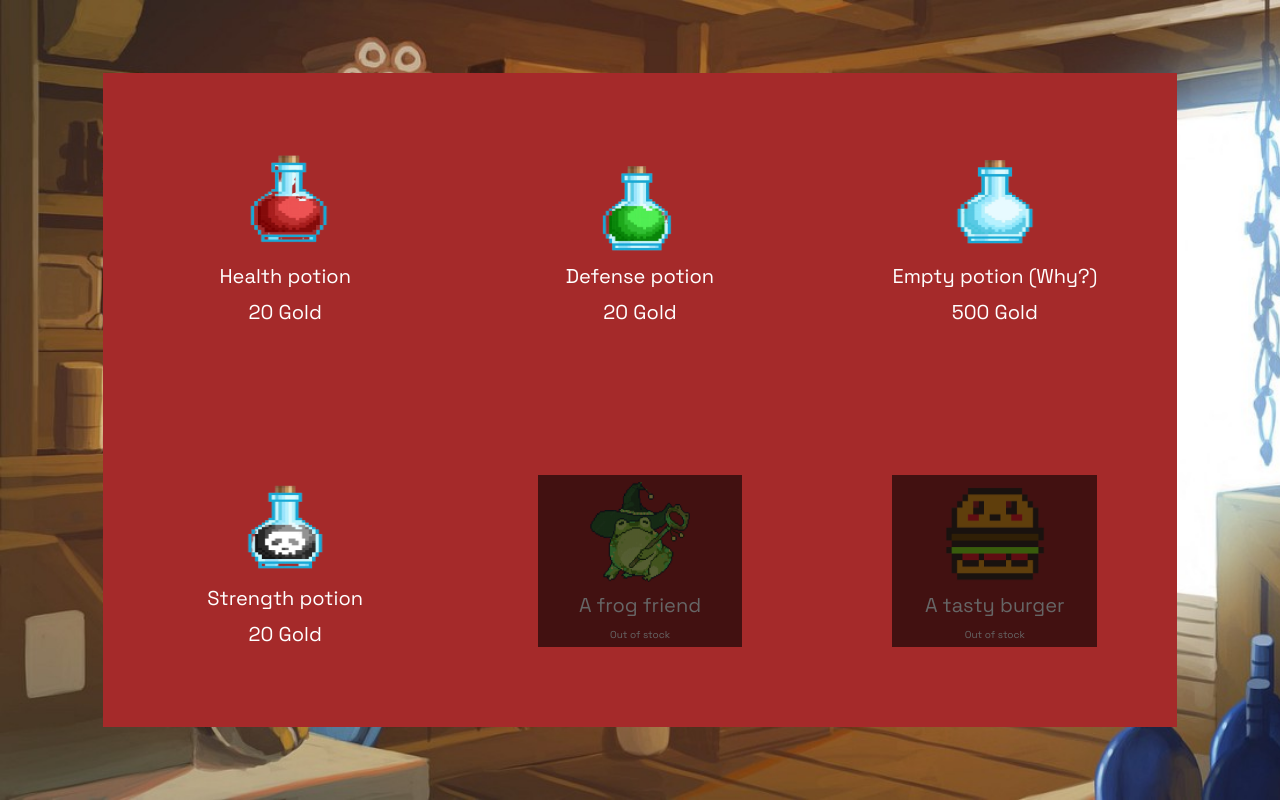
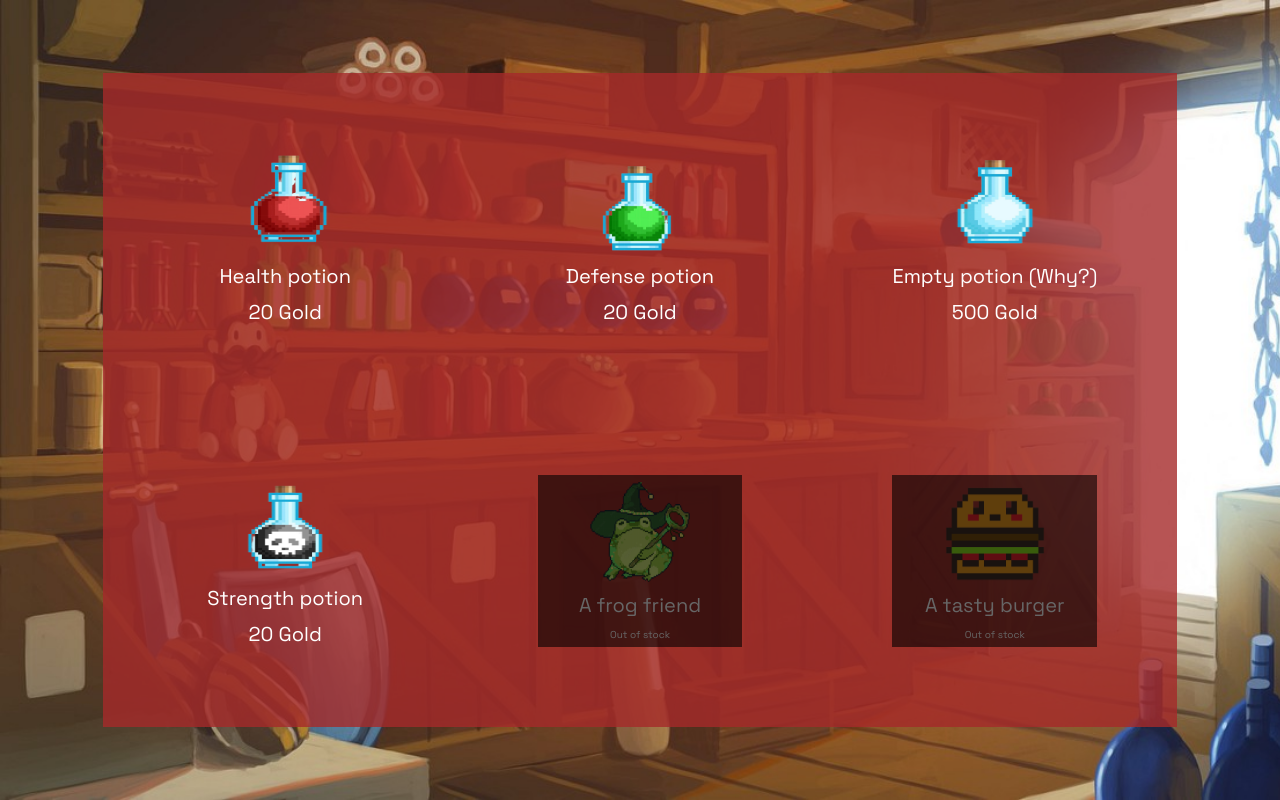
Before and after one commit to FaridBash/Monsters, a plain HTML site: page shop.html in a window 1280 px wide. Drawn offline with Linux system fonts and the light colour scheme; a web font is replaced by a local one.

Commit message:
added shop overlay

```diff
--- a/style.css
+++ b/style.css
@@ -211,8 +211,20 @@ body {
     "hp defense blank"
     "str frog burger";
   grid-gap: 15rem;
+  padding: 8rem;
+  position: relative;
+  z-index:10;
+}
+
+.shop-content::before {
+  content: "";
+  width: 100%;
+  height: 100%;
+  position: absolute;
+  top: 0;
+  left: 0;
   background-color: brown;
-  padding: 8rem;
+  opacity: 0.8;
 }
 
 .shop-content .no-stock {
@@ -236,6 +248,7 @@ body {
   flex-direction: column;
   justify-content: center;
   align-items: center;
+  z-index:10;
 }
 
 .shop-content .shop-item .item-img-wrap {
```
